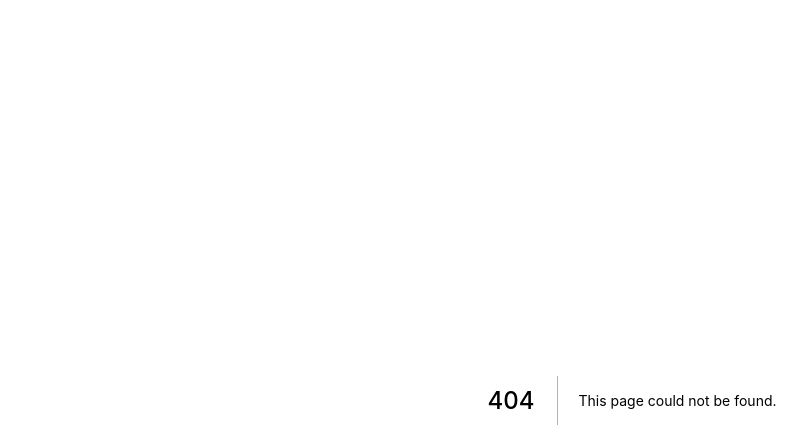
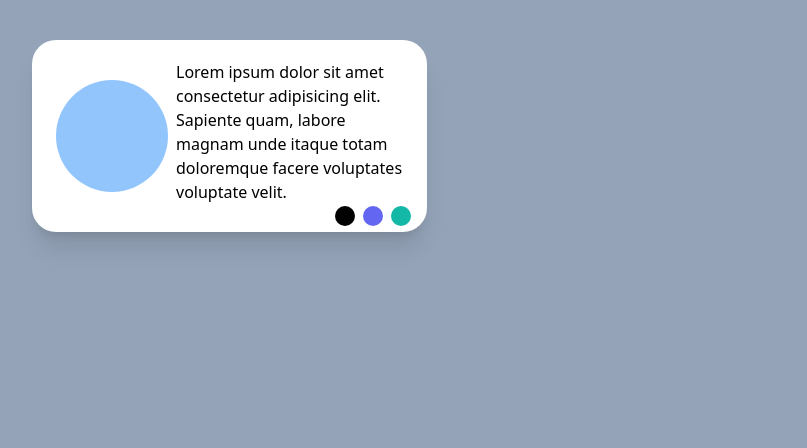
Before and after one commit to copetit/redpanda-nextjs, a Next.js app: page /profiles in a window 1280 px wide. Before the commit this address had no page. Shown: the top 448 px of the page, without its empty margins (8-815 px from the left). Built offline with nearby package versions, Linux system fonts and the light colour scheme.

Commit message:
add profile sample

```diff
--- /dev/null
+++ b/pages/profiles.tsx
@@ -0,0 +1,23 @@
+import type { NextPage } from "next";
+
+const Home: NextPage = () => {
+  return (
+    <div className="grid h-screen gap-2 bg-slate-400 p-10 lg:grid-cols-2 xl:grid-cols-3 ">
+      <div className="relative flex h-48 items-center justify-between rounded-3xl bg-white p-4 shadow-xl">
+        <div className="m-2 h-28 w-28 flex-shrink-0 rounded-full bg-blue-300"></div>
+        <div className="mb-2">
+          Lorem ipsum dolor sit amet consectetur adipisicing elit. Sapiente
+          quam, labore magnam unde itaque totam doloremque facere voluptates
+          voluptate velit.
+        </div>
+        <div className="absolute bottom-0 right-4 space-x-2">
+          <button className="h-5 w-5 rounded-full bg-black ring-black ring-offset-2 transition focus:ring-2"></button>
+          <button className="h-5 w-5 rounded-full bg-indigo-500 ring-indigo-500 ring-offset-2 transition focus:ring-2"></button>
+          <button className="h-5 w-5 rounded-full bg-teal-500 ring-teal-500 ring-offset-2 transition focus:ring-2"></button>
+        </div>
+      </div>
+    </div>
+  );
+};
+
+export default Home;
```
